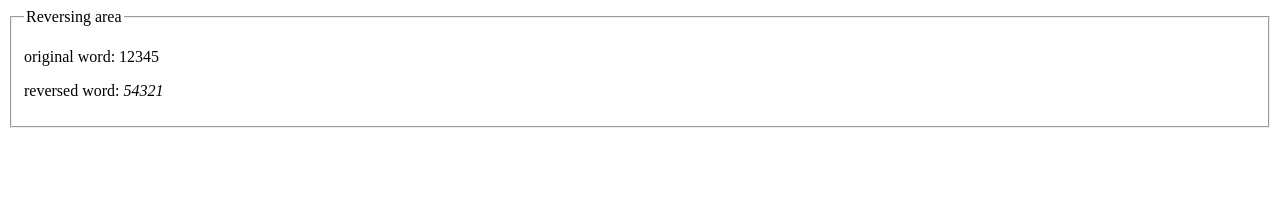
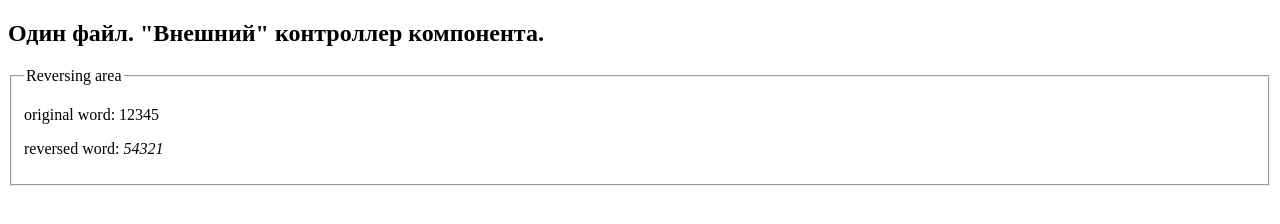
Before and after one commit to aakumykov/angular-component-with-filter-learn, a plain HTML site: page index.html in a window 1280 px wide. Drawn offline with nearby package versions, Linux system fonts and the light colour scheme.

Commit message:
Улучшил описание.

```diff
--- a/index.html
+++ b/index.html
@@ -3,11 +3,12 @@
 	<head>
 <!-- 		<meta http-equiv="Content-Security-Policy" content="default-src 'self'; style-src 'self' 'unsafe-inline'; media-src *;"> -->
 		<meta charset='UTF-8'/>
-		<title>AngularJS filters</title>
+		<title>AngularJS component and filter</title>
 		<script type='text/javascript' src='lib/angular-1.5.8.js'></script>
 		<script type='text/javascript' src='index.js'></script>
 	</head>
 	<body>
+		<h2>Один файл. "Внешний" контроллер компонента.</h2>
 		<reverse-area></reverse-area>
 	</body>
 </html>
```
Also changed, not shown: 1 other file.
